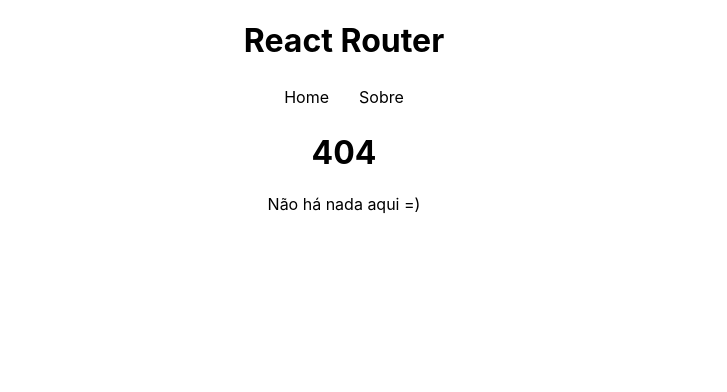
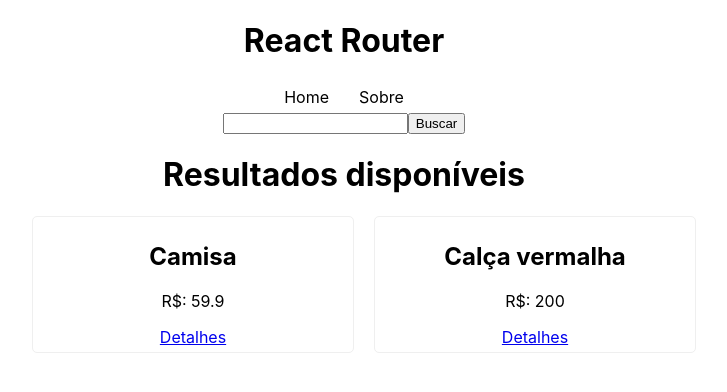
Before and after one commit to ehurafa/react-from-zero-to-mastery, a React (Create React App) app in the folder ARQUIVOS/8_REACT_ROUTER/reactrouter/: page /search in a window 1280 px wide. Before the commit this address had no page. Shown: the top 392 px of the page, without its empty margins (296-1023 px from the left). Built offline with nearby package versions, Linux system fonts and the light colour scheme; data requests are answered from the project's data file.

Commit message:
search page with params

```diff
--- a/ARQUIVOS/8_REACT_ROUTER/reactrouter/src/App.js
+++ b/ARQUIVOS/8_REACT_ROUTER/reactrouter/src/App.js
@@ -9,10 +9,12 @@
 import About from './pages/About'
 import Product from './pages/Product'
 import Info from './pages/Info'
+import Search from './pages/Search';
 import NotFound from './pages/NotFound'
 
 // components
 import Navbar from './components/Navbar'
+import SearchForm from './components/SearchForm';
 
 function App() {
   return (
@@ -21,6 +23,8 @@
       <BrowserRouter>
         {/* 2 - links com react router */}
         <Navbar />
+        {/* 9 - search */}
+        <SearchForm />
         <Routes>
           <Route path="/" element={<Home />} />
           <Route path="/about" element={<About />} />
@@ -29,6 +33,8 @@
           {/* 6 - nested route */}
           <Route path="/products/:id/info" element={<Info /> } />
           {/* 7 - no match route */}
+          {/* 9 - search */}
+          <Route path="/search" element={<Search /> } />
           <Route path="*" element={<NotFound />} />
         </Routes>
       </BrowserRouter>
--- /dev/null
+++ b/ARQUIVOS/8_REACT_ROUTER/reactrouter/src/components/SearchForm.js
@@ -0,0 +1,22 @@
+import { useNavigate } from 'react-router-dom'
+
+import { useState } from 'react'
+
+const SearchForm = () => {
+    const navigate = useNavigate()
+    const [query, setQuery] = useState()
+
+    const handleSubmit = (e) => {
+        e.preventDefault()
+
+        navigate('/search?q=' + query)
+    }
+  return (
+    <form onSubmit={handleSubmit}>
+        <input type="text" onChange={(e) => setQuery(e.target.value)}/>
+        <input type="submit" value="Buscar" />
+    </form>
+  )
+}
+
+export default SearchForm
--- /dev/null
+++ b/ARQUIVOS/8_REACT_ROUTER/reactrouter/src/pages/Search.js
@@ -0,0 +1,28 @@
+import { useSearchParams, Link} from 'react-router-dom'
+import { useFetch } from '../hooks/useFetch'
+
+const Search = () => {
+  const [searchParams] = useSearchParams()
+
+  const url = 'http://localhost:3000/products?' + searchParams
+
+  const { data: items, loading, error } = useFetch(url)
+
+  return (
+    <div>
+        <h1>Resultados disponíveis</h1>
+        <ul className="products">
+                {items && items.map(item => (
+                    <li key={item.id}>
+                        <h2>{item.name}</h2>
+                        <p>R$: {item.price }</p>
+                        <Link to={`/products/${item.id}`}>Detalhes</Link>
+                    </li>
+                ))}
+
+            </ul>
+    </div>
+  )
+}
+
+export default Search
```
